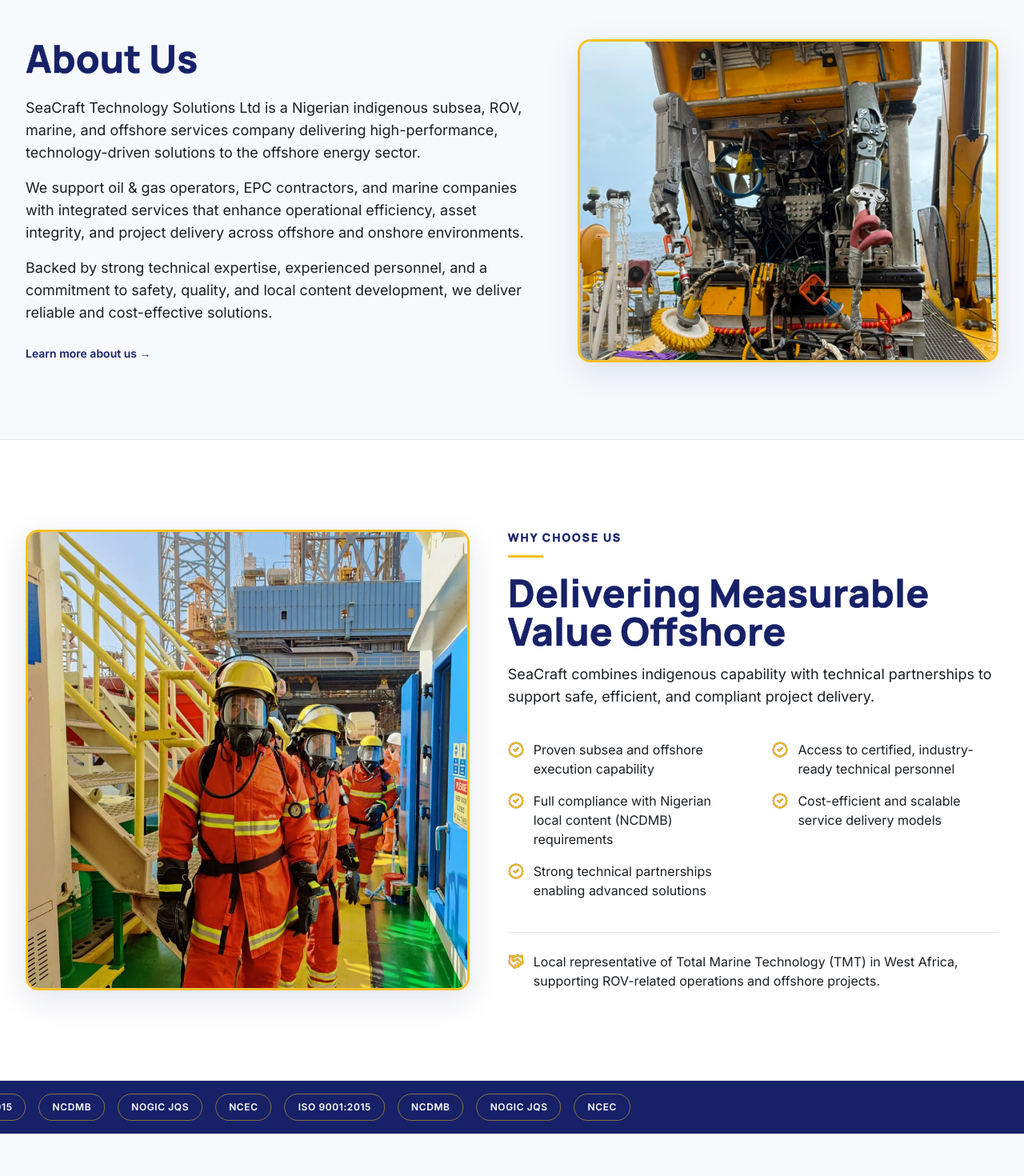
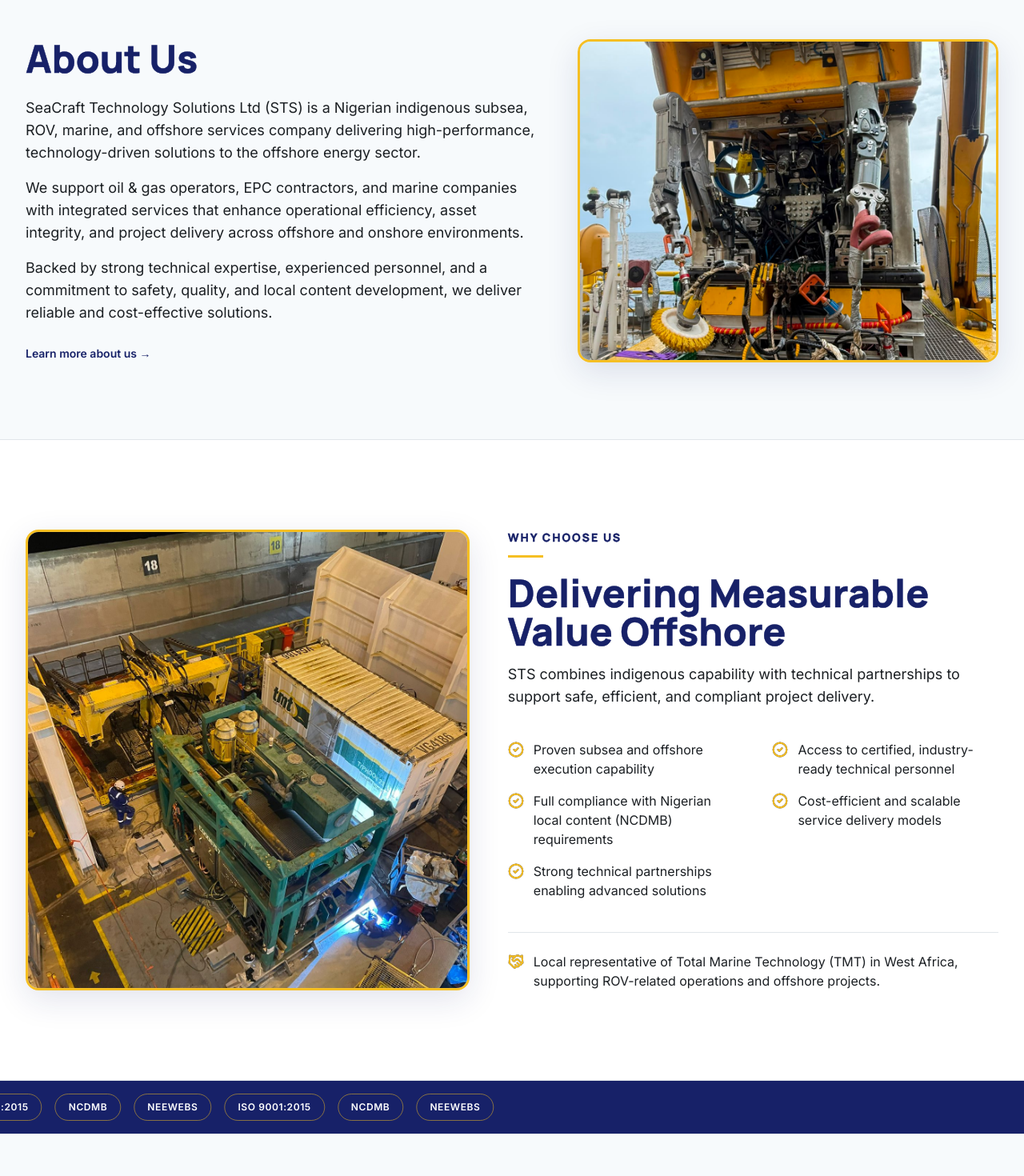
Before and after one commit to SamIfe/seacrafttechsolutionsltd, a Next.js app: page / in a window 1280 px wide. Shown: the part 960-2430 px from the top of the page at 80% size. Built offline with nearby package versions, Linux system fonts and the light colour scheme.

Commit message:
Save work from old PC

```diff
--- a/src/content/careers.ts
+++ b/src/content/careers.ts
@@ -1,7 +1,7 @@
 export const careers = {
   title: "Careers",
   intro:
-    "SeaCraft Technology Solutions Ltd is building a team of certified offshore, subsea, and marine professionals to support growing demand across Nigeria and West Africa. We seek individuals committed to safety, technical excellence, and reliable field execution.",
+    "SeaCraft Technology Solutions Ltd (STS) is building a team of certified offshore, subsea, and marine professionals to support growing demand across Nigeria and West Africa. We seek individuals committed to safety, technical excellence, and reliable field execution.",
   focusAreas: [
     "ROV operations and subsea intervention",
     "Subsea engineering and technical supervision",
@@ -10,7 +10,7 @@ export const careers = {
     "Supply chain and technical logistics",
   ],
   note:
-    "We welcome enquiries from qualified professionals interested in offshore and subsea careers. SeaCraft prioritizes Nigerian talent development and compliance with local content requirements.",
+    "We welcome enquiries from qualified professionals interested in offshore and subsea careers. STS prioritizes Nigerian talent development and compliance with local content requirements.",
   applyLabel: "Submit your enquiry",
   applyDescription:
     "Send your CV and a brief introduction to our team. We review all enquiries in confidence.",
@@ -48,7 +48,7 @@ export const pageIntros = {
   hseq: {
     title: "HSEQ & Compliance",
     description:
-      "Health, safety, environment, and quality commitments underpinning every SeaCraft operation.",
+      "Health, safety, environment, and quality commitments underpinning every STS operation.",
   },
   contact: {
     title: "Contact Us",
--- a/src/content/company.ts
+++ b/src/content/company.ts
@@ -20,7 +20,7 @@ export const company: Company = {
     partnership: {
       partner: "Total Marine Technology (TMT)",
       description:
-        "SeaCraft Technology Solutions Ltd serves as a local representative of Total Marine Technology (TMT) in West Africa, supporting the execution of ROV-related operations and offshore projects.",
+        "SeaCraft Technology Solutions Ltd (TMT) serves as a local representative of Total Marine Technology (TMT) in West Africa, supporting the execution of ROV-related operations and offshore projects.",
       displayNote: "Local Representative in West Africa",
   },
 };
@@ -28,7 +28,7 @@ export const company: Company = {
 export const aboutCopy = {
   title: "About Us",
   paragraphs: [
-    "SeaCraft Technology Solutions Ltd is a Nigerian indigenous subsea, ROV, marine, and offshore services company delivering high-performance, technology-driven solutions to the offshore energy sector.",
+    "SeaCraft Technology Solutions Ltd (STS) is a Nigerian indigenous subsea, ROV, marine, and offshore services company delivering high-performance, technology-driven solutions to the offshore energy sector.",
     "We support oil & gas operators, EPC contractors, and marine companies with integrated services that enhance operational efficiency, asset integrity, and project delivery across offshore and onshore environments.",
     "Backed by strong technical expertise, experienced personnel, and a commitment to safety, quality, and local content development, we deliver reliable and cost-effective solutions.",
   ],
@@ -121,7 +121,7 @@ export const testimonialsPlaceholder = {
 export const homeCta = {
   title: "Ready to Power Your Next Offshore Project?",
   description:
-    "Connect with SeaCraft for subsea, ROV, marine, and offshore services backed by certified personnel and specialized tooling.",
+    "Connect with STS for subsea, ROV, marine, and offshore services backed by certified personnel and specialized tooling.",
 } as const;
 
 export const homeSections = {
@@ -147,7 +147,7 @@ export const homeSections = {
   contactFormNote:
     "Send us your project requirements and our team will respond within one business day.",
   whyChooseIntro:
-    "SeaCraft combines indigenous capability with technical partnerships to support safe, efficient, and compliant project delivery.",
+    "STS combines indigenous capability with technical partnerships to support safe, efficient, and compliant project delivery.",
   aboutImage: "/images/about/team-vessel.jpg",
   aboutImageAlt: "SeaCraft team aboard an offshore vessel",
   whyChooseImage: "/images/why-choose-us/certified-crew.jpg",
--- a/src/content/hero.ts
+++ b/src/content/hero.ts
@@ -27,7 +27,7 @@ export const heroSlides: HeroSlide[] = [
   {
     eyebrow: "SUSTAINABILITY",
     heading: "Sustainability is not just a buzzword",
-    body: "It's a core value that guides every aspect of our operations, and we are committed to minimizing our ecological footprint and promoting sustainable practices at every opportunity.",
+    body: "It's a core value that guides every aspect of our operations, and we are committed to minimizing our environmental footprint and promoting sustainable practices at every opportunity.",
     images: ["/images/hero/slide4a.jpg", "/images/hero/slide4b.jpg"],
   },
 ];
--- a/src/content/hseq.ts
+++ b/src/content/hseq.ts
@@ -20,15 +20,9 @@ export const certifications: Certification[] = [
     logo: "/images/hseq/cert-ncdmb.png",
   },
   {
-    name: "NOGIC JQS",
+    name: "NEEWEBS",
     description: "NOGIC Joint Qualification System registration.",
     logo: "/images/hseq/cert-nogic-jqs.png",
-  },
-  {
-    name: "NCEC",
-    description: "Nigerian Content Equipment Certificate.",
-    logo: "/images/hseq/cert-ncdmb.png",
-    footnote: "Issued under the Nigerian Content Development & Monitoring Board",
   },
 ];
 
```
Also changed, not shown: public/images/careers/offshore-training.jpg, public/images/why-choose-us/certified-crew.jpg.
